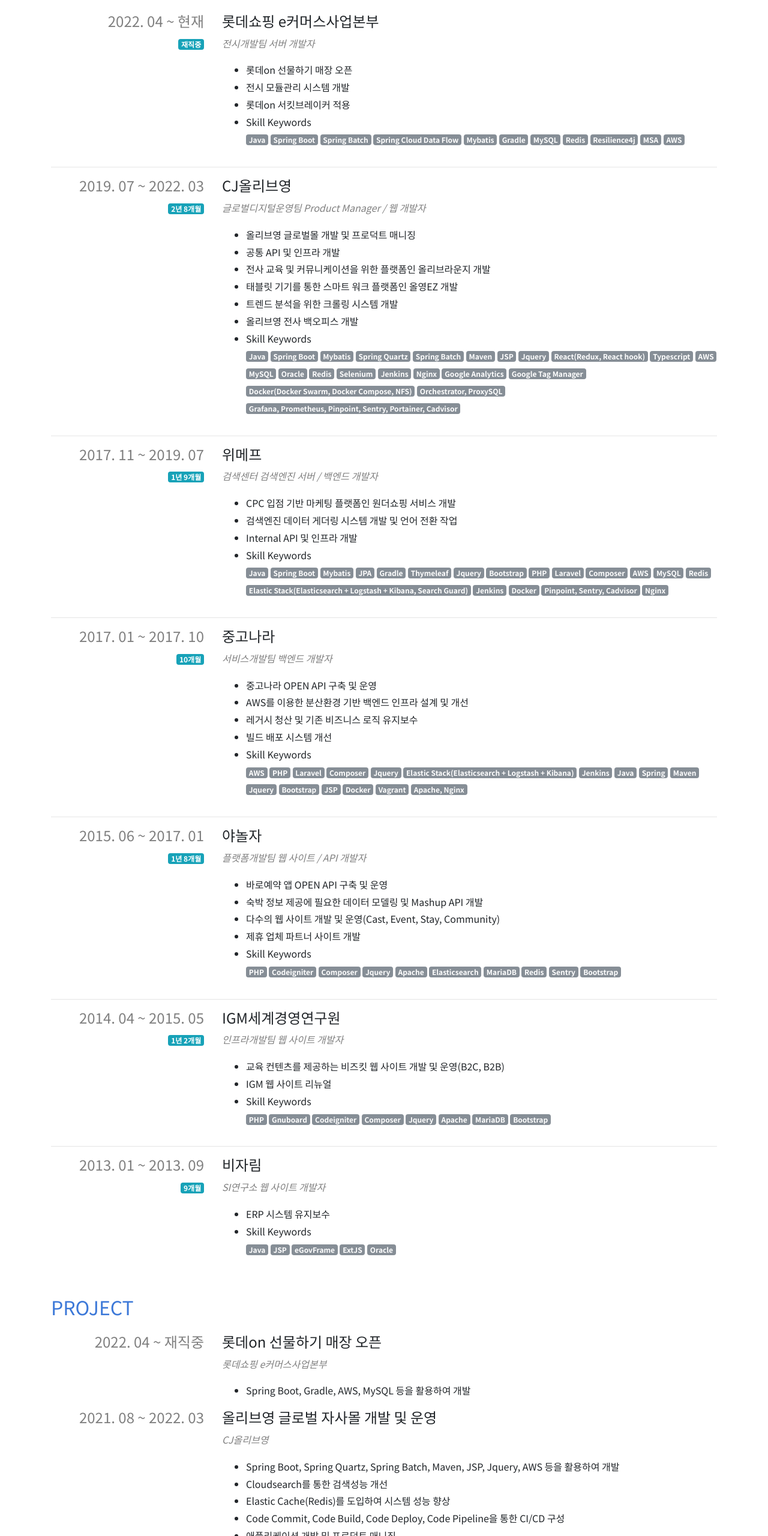
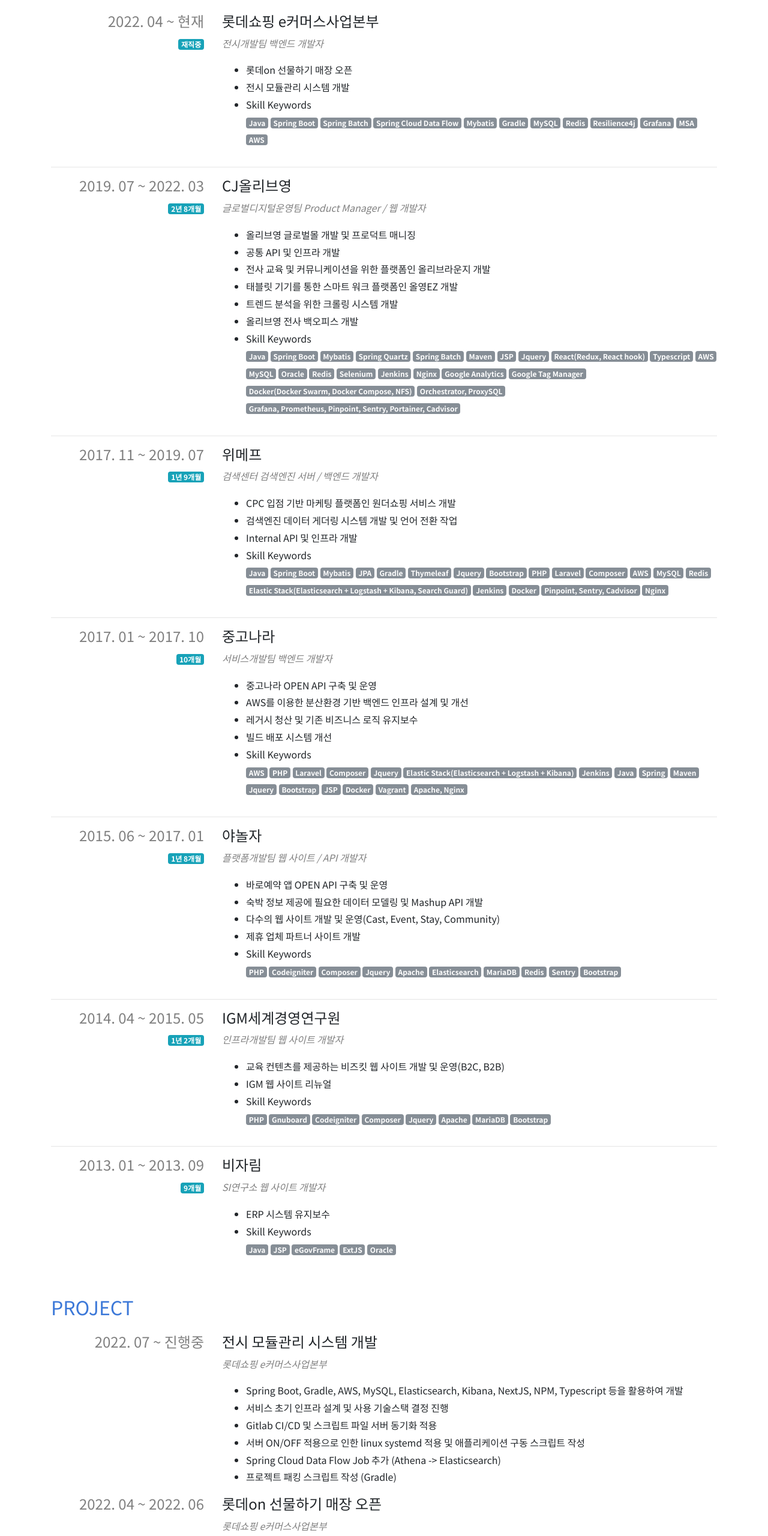
Before and after one commit to bkjeon1614/resume, a website: page index.html in a window 1280 px wide. Shown: the part 1299-3859 px from the top of the page at 60% size. Drawn offline with nearby package versions, Linux system fonts and the light colour scheme.

Commit message:
롯데 추가

```diff
--- a/index.html
+++ b/index.html
@@ -279,11 +279,10 @@
                 </div>
                 <div class="col-md-9 col-12">
                   <h4>롯데쇼핑 e커머스사업본부</h4>
-                  <i class="gray">전시개발팀 서버 개발자</i>
+                  <i class="gray">전시개발팀 백엔드 개발자</i>
                   <ul class="pt-3">
                     <li>롯데on 선물하기 매장 오픈</li>
                     <li>전시 모듈관리 시스템 개발</li>
-                    <li>롯데on 서킷브레이커 적용</li>
                     <li><strong>Skill Keywords</strong></li>
                     <div>
                       <span class="badge badge-secondary">Java</span>
@@ -295,6 +294,7 @@
                       <span class="badge badge-secondary">MySQL</span>
                       <span class="badge badge-secondary">Redis</span>
                       <span class="badge badge-secondary">Resilience4j</span>
+                      <span class="badge badge-secondary">Grafana</span>
                       <span class="badge badge-secondary">MSA</span>
                       <span class="badge badge-secondary">AWS</span>
                     </div>
@@ -560,13 +560,33 @@
 
               <div class="row">
                 <div class="col-md-3 col-12 text-md-right">
-                  <h4 class="gray">2022. 04 ~ 재직중</h4>
+                  <h4 class="gray">2022. 07 ~ 진행중</h4>
+                </div>
+                <div class="col-md-9 col-12">
+                  <h4>전시 모듈관리 시스템 개발</h4>
+                  <i class="gray">롯데쇼핑 e커머스사업본부</i>
+                  <ul class="pt-3">
+                    <li>Spring Boot, Gradle, AWS, MySQL, Elasticsearch, Kibana, NextJS, NPM, Typescript 등을 활용하여 개발</li>
+                    <li>서비스 초기 인프라 설계 및 사용 기술스택 결정 진행</li>
+                    <li>Gitlab CI/CD 및 스크립트 파일 서버 동기화 적용</li>
+                    <li>서버 ON/OFF 적용으로 인한 linux systemd 적용 및 애플리케이션 구동 스크립트 작성</li>
+                    <li>Spring Cloud Data Flow Job 추가 (Athena -> Elasticsearch)</li>
+                    <li>프로젝트 패킹 스크립트 작성 (Gradle)</li>
+                  </ul>
+                </div>
+              </div>
+
+              <div class="row">
+                <div class="col-md-3 col-12 text-md-right">
+                  <h4 class="gray">2022. 04 ~ 2022. 06</h4>
                 </div>
                 <div class="col-md-9 col-12">
                   <h4>롯데on 선물하기 매장 오픈</h4>
                   <i class="gray">롯데쇼핑 e커머스사업본부</i>
                   <ul class="pt-3">
-                    <li>Spring Boot, Gradle, AWS, MySQL 등을 활용하여 개발</li>
+                    <li>Spring Boot, Gradle, Resilience4j, Grafana, AWS, MySQL 등을 활용하여 개발</li>
+                    <li>Resilience4j 를 사용한 Circuitbreaker 적용</li>
+                    <li>애플리케이션 정상종료를 위한 Spring Boot Graceful Shutdown 적용</li>
                   </ul>
                 </div>
               </div>
```
